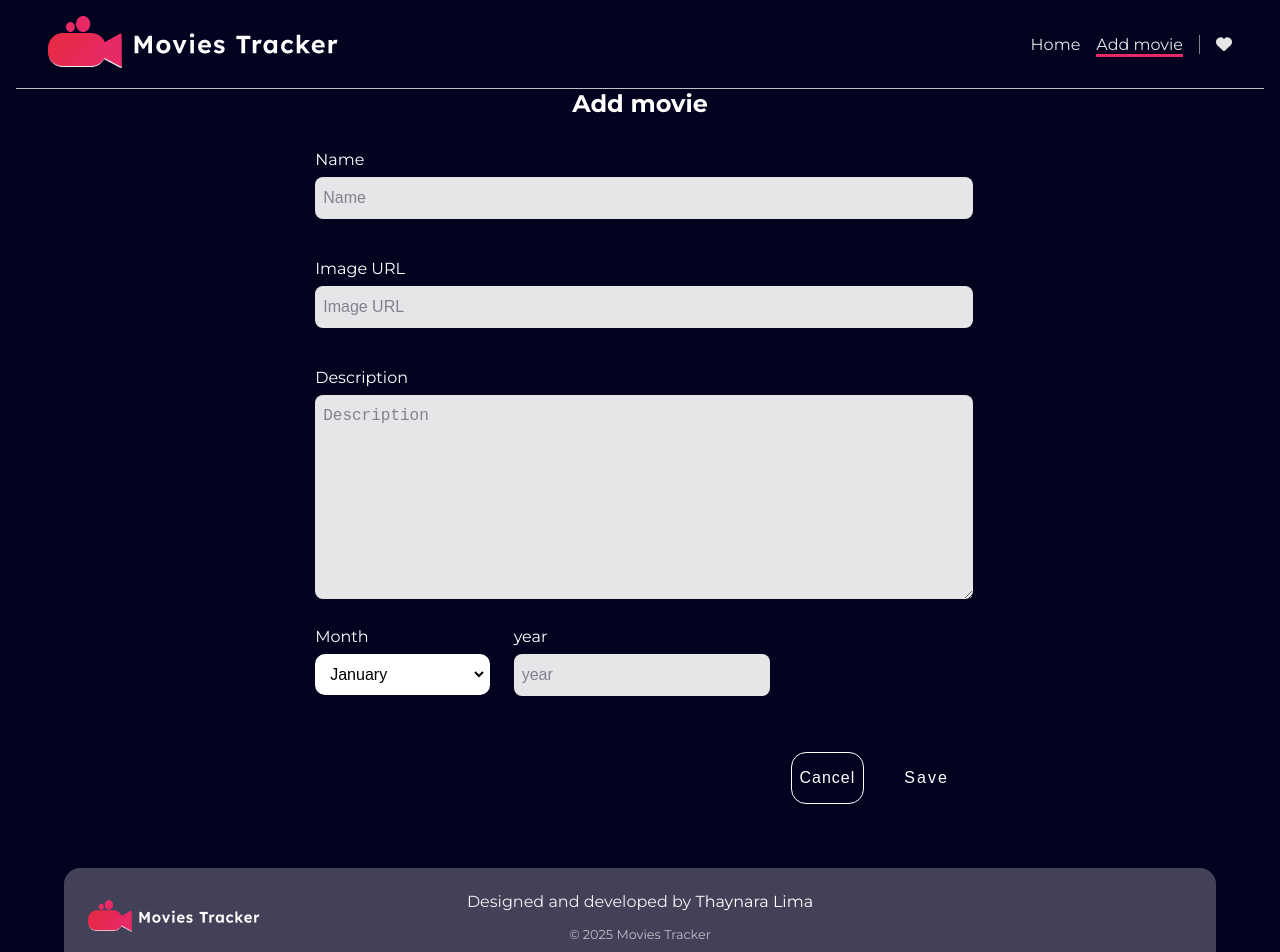
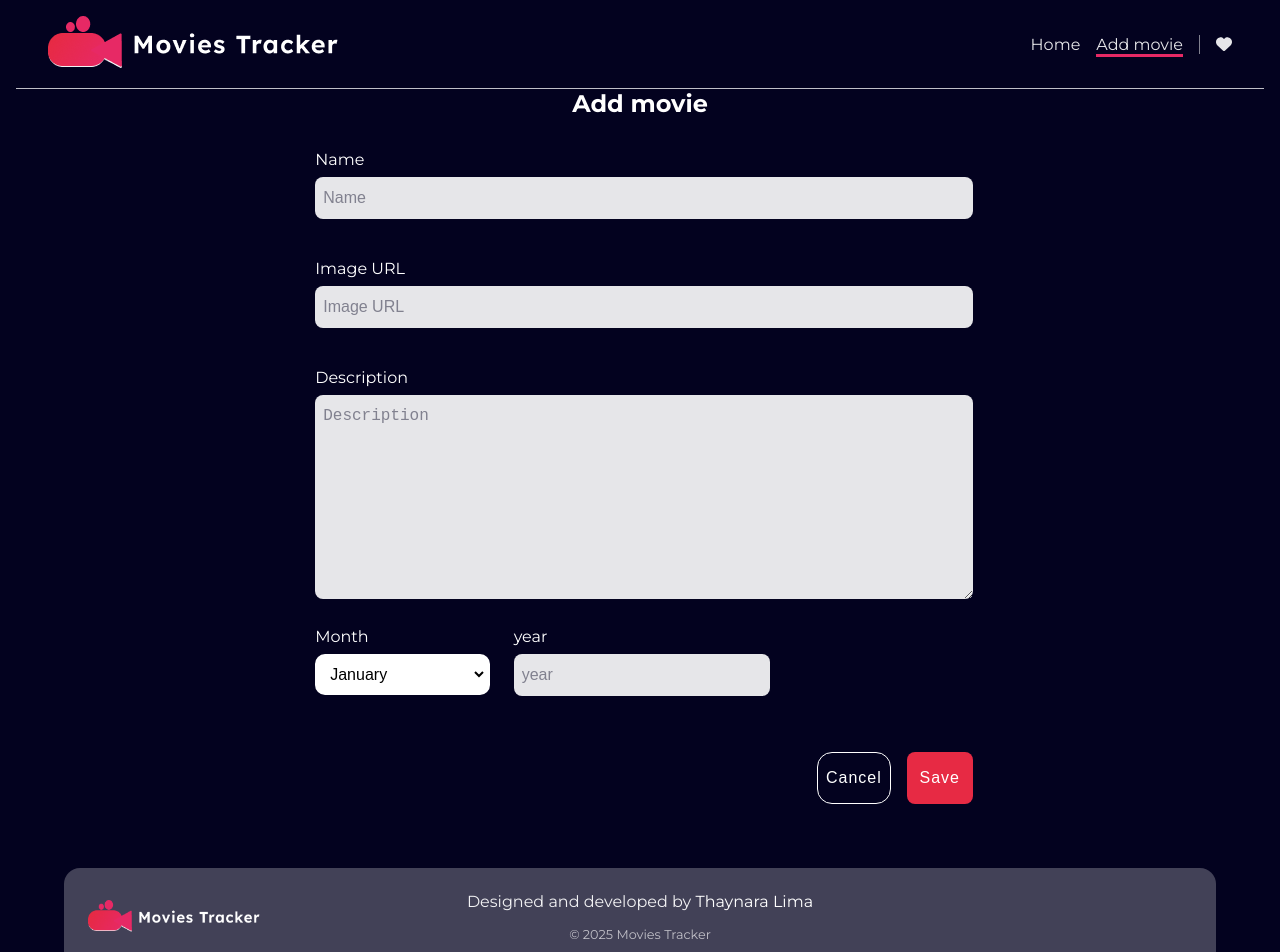
Before and after one commit to ThaynaraLimaa/MoviesTracker, a React (Vite) app: page /addMovie in a window 1280 px wide. Shown: the top 952 px of the page. Built offline with nearby package versions, Linux system fonts and the light colour scheme; a web font is replaced by a local one.

Commit message:
update button styles

```diff
--- a/src/components/UI/Button.module.css
+++ b/src/components/UI/Button.module.css
@@ -1,28 +1,36 @@
+/* --- Button standard styles --- */
 .button {
-    padding: 1rem 1.5rem;
-    border-radius: 15px;
+    padding: 0.8rem;
+    border-radius: 8px;
     color: var(--color-white);
     font-weight: 500;
-    font-size: 1rem;
-    letter-spacing: 2px;
+    font-size: var(--fs-paragraph);
+    letter-spacing: 1px;
     transition: all 300ms ease-in;
     cursor: pointer;
+    border: none;
 }
 
 .button:disabled {
-    background-color: var(--color-gray);
+    background-color: var(--color-black-50);
     cursor: not-allowed;
+}
+
+.button:disabled:hover {
+    background: var(--color-black-50);
+    cursor: not-allowed;
+    outline: none;
+    color: inherit;
 }
 
 
 /* --- STANDARD  BUTTON --- */
 .standardBtn {
-    background-color: var(--color-blue);
-    border: none;
+    background-color: var(--color-primary);
 }
 
 .standardBtn:hover {
-    background-color: var(--color-blue-hover);
+    background-color: var(--color-accent);
 }
 
 
@@ -51,4 +59,4 @@
     .button {
         padding: 0.5rem 1rem;
     }
-  }
+}
--- a/src/components/UI/LinkButton.module.css
+++ b/src/components/UI/LinkButton.module.css
@@ -13,6 +13,18 @@
 .primaryButton:hover {
     background-color: var(--color-accent);
     letter-spacing: 3px;
+}
+
+.primaryButton:disabled {
+    background-color: var(--color-black-50);
+    cursor: not-allowed;
+}
+
+.input:disabled:hover {
+    background: var(--color-black-50);
+    cursor: not-allowed;
+    outline: none;
+    color: inherit;
 }
 
 .secondaryButton {
@@ -32,6 +44,17 @@
     letter-spacing: 3px;
 }
 
+.secondaryButton:focus {
+    border: none;
+    outline: 2px solid var(--color-accent);
+}
+
+.secondaryButton:disabled {
+    border-color: var(--color-black-50);
+    color: var(--color-black-50);
+}
+
+
 @media (max-width: 480px) {
     .linkButton {
         padding: 0.8rem 1rem;
```
